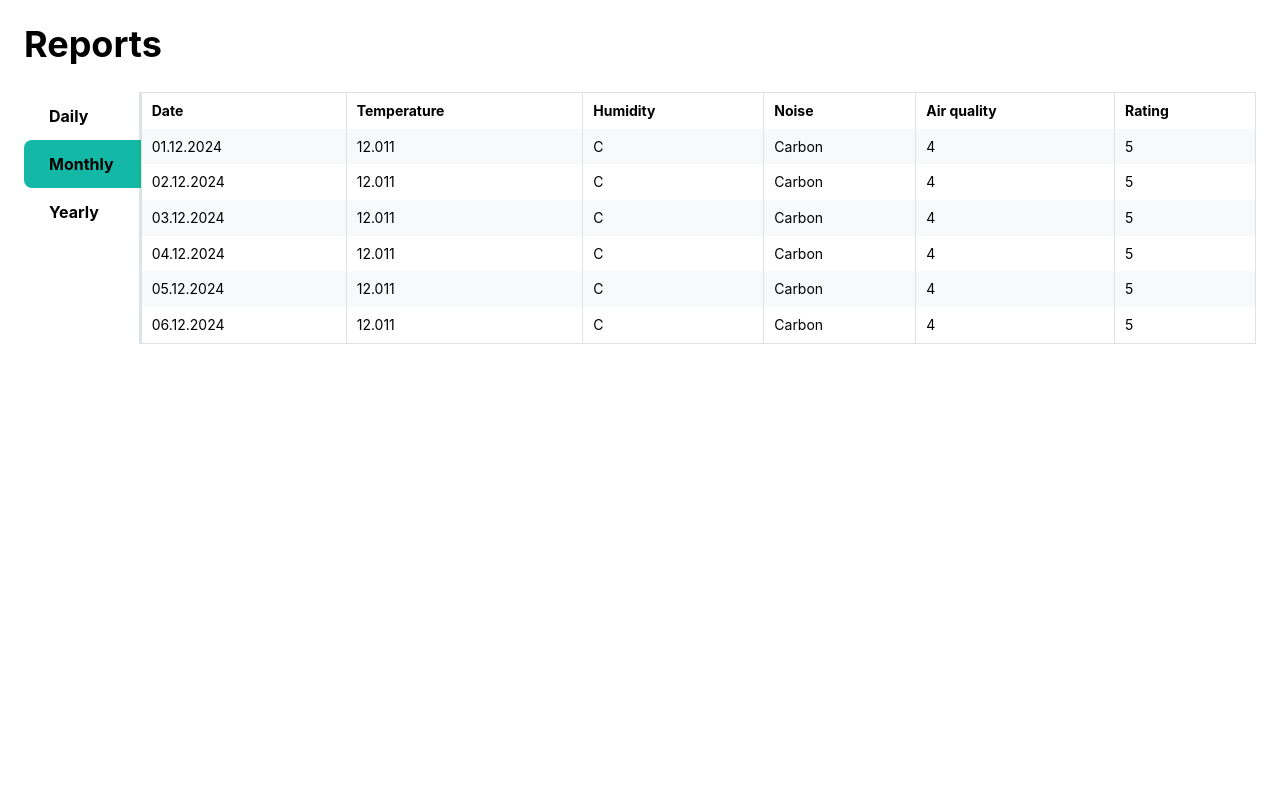
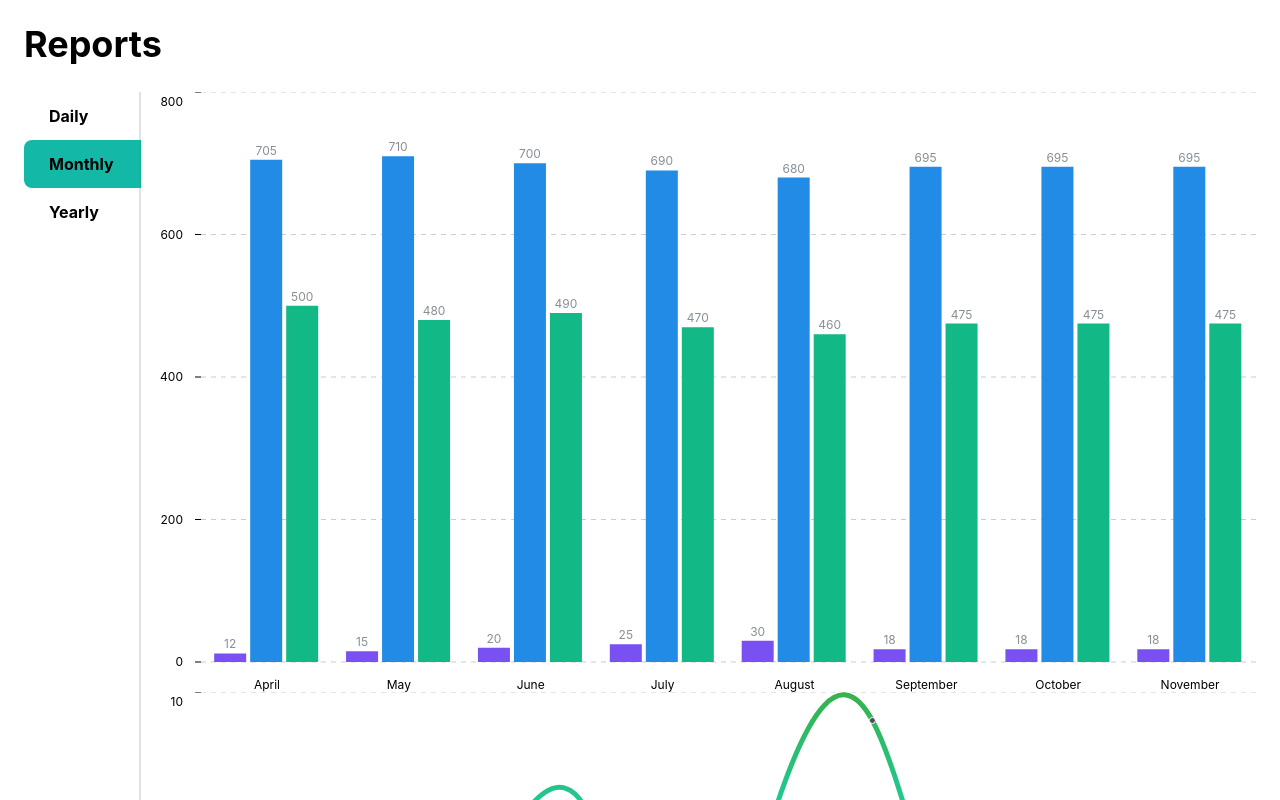
Before and after one commit to DavidRotariu/My-City-Frontend, a Next.js app: page /report in a window 1280 px wide. Both pictures are taken after a click on the tab "Monthly". Shown: the top 800 px of the page. Built offline with nearby package versions, Linux system fonts and the light colour scheme.

Commit message:
Adding barcharts and linecharts

```diff
--- a/package.json
+++ b/package.json
@@ -9,6 +9,7 @@
     "lint": "next lint"
   },
   "dependencies": {
+    "@mantine/charts": "^7.14.3",
     "@mantine/core": "^7.14.3",
     "@mantine/hooks": "^7.14.3",
     "leaflet": "^1.9.4",
--- /dev/null
+++ b/src/app/report/Barchart.tsx
@@ -0,0 +1,97 @@
+'use client'
+import React, { useState } from "react";
+import { BarChart } from '@mantine/charts';
+import { Paper, Text } from '@mantine/core';
+import { LineChart } from '@mantine/charts';
+
+interface ChartTooltipProps {
+    label: string;
+    payload: Record<string, any>[] | undefined;
+  }
+
+  function ChartTooltip({ label, payload }: ChartTooltipProps) {
+    if (!payload) return null;
+
+    return (
+      <Paper px="md" py="sm" withBorder shadow="md" radius="md">
+        <Text fw={500} mb={5}>
+          {label}
+        </Text>
+        {payload.map((item: any) => (
+          <Text key={item.name} c={item.color} fz="sm">
+            {item.name}: {item.value}
+          </Text>
+        ))}
+      </Paper>
+    );
+  }
+export default function BarChartComponent() {
+    const barchart_data= [
+        { month: "April", Temperature: 12, Humidity: 705, Noise: 500 },
+        { month: "May", Temperature: 15, Humidity: 710, Noise: 480 },
+        { month: "June", Temperature: 20, Humidity: 700, Noise: 490 },
+        { month: "July", Temperature: 25, Humidity: 690, Noise: 470 },
+        { month: "August", Temperature: 30, Humidity: 680, Noise: 460 },
+        { month: "September", Temperature: 18, Humidity: 695, Noise: 475 },
+        { month: "October", Temperature: 18, Humidity: 695, Noise: 475 },
+        { month: "November", Temperature: 18, Humidity: 695, Noise: 475 },
+      ]
+
+    const linechart_data=  [
+        { date: 'Jan', rating: 0 },
+        { date: 'Feb', rating: 2 },
+        { date: 'Mar', rating: 5 },
+        { date: 'Apr', rating: 7 },
+        { date: 'May', rating: 8 },
+        { date: 'Jun', rating: 4 },
+        { date: 'Jul', rating: 8 },
+        { date: 'Aug', rating: 9.5 },
+        { date: 'Sep', rating: 5 },
+        { date: 'Oct', rating: 6 },
+        { date: 'Nov', rating: 2 },
+        { date: 'Dec', rating: 0 },
+      ];
+
+
+  return (
+    <div>
+
+        <BarChart
+            h={600}
+            data={barchart_data}
+            dataKey="month"
+            tooltipProps={{
+                content: ({ label, payload }) => <ChartTooltip label={label} payload={payload} />,
+              }}
+            cursorFill="rgba(217, 217, 217, 0.5)"
+            tickLine="y"
+            withBarValueLabel
+            series={[
+                { name: 'Temperature',color: 'violet.6' },
+                { name: 'Humidity', color: 'blue.6' },
+                { name: 'Noise', color: 'teal.6' },
+            ]}
+            />
+
+        <LineChart
+            h={600}
+            data={linechart_data}
+            series={[{ name: 'rating', label: 'Avg. Rating' }]}
+            dataKey="date"
+            type="gradient"
+            gradientStops={[
+                { offset: 0, color: 'green.7' },
+                { offset: 20, color: 'teal.5' },
+                { offset: 40, color: 'lime.5' },
+                { offset: 70, color: 'yellow.5' },
+                { offset: 80, color: 'orange.6' },
+                { offset: 100, color: 'red.6' },
+            ]}
+            strokeWidth={5}
+            curveType="natural"
+            yAxisProps={{ domain: [0, 10] }}
+            valueFormatter={(value) => `${value}`}
+            />
+    </div>
+  );
+}
--- a/src/app/report/tabs.tsx
+++ b/src/app/report/tabs.tsx
@@ -2,6 +2,7 @@
 import React, { useState } from "react";
 import { Tabs } from '@mantine/core';
 import TablesComponent from "./tables";
+import BarChartComponent from "./Barchart";
 
 export default function TabsComponent() {
   const [activeTab, setActiveTab] = useState("");
@@ -49,11 +50,11 @@ export default function TabsComponent() {
                 </Tabs.Panel>
 
                 <Tabs.Panel value="monthly">
-                    <TablesComponent/>
+                    <BarChartComponent/>
                 </Tabs.Panel>
 
                 <Tabs.Panel value="yearly">
-                    <TablesComponent/>
+                    <BarChartComponent/>
                 </Tabs.Panel>
             </Tabs>
         </div>
```
Also changed, not shown: 1 other file (tests, documents, lock files or other folders).
